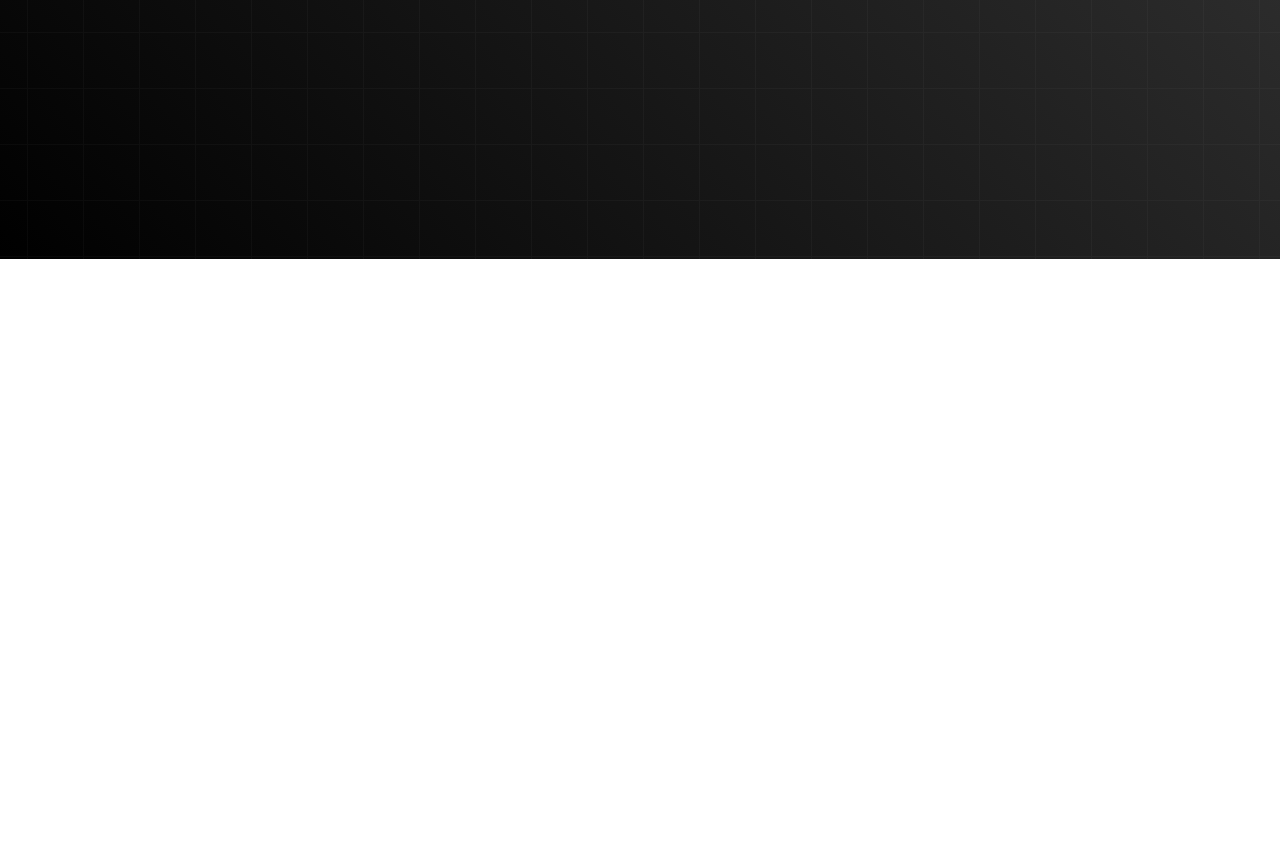
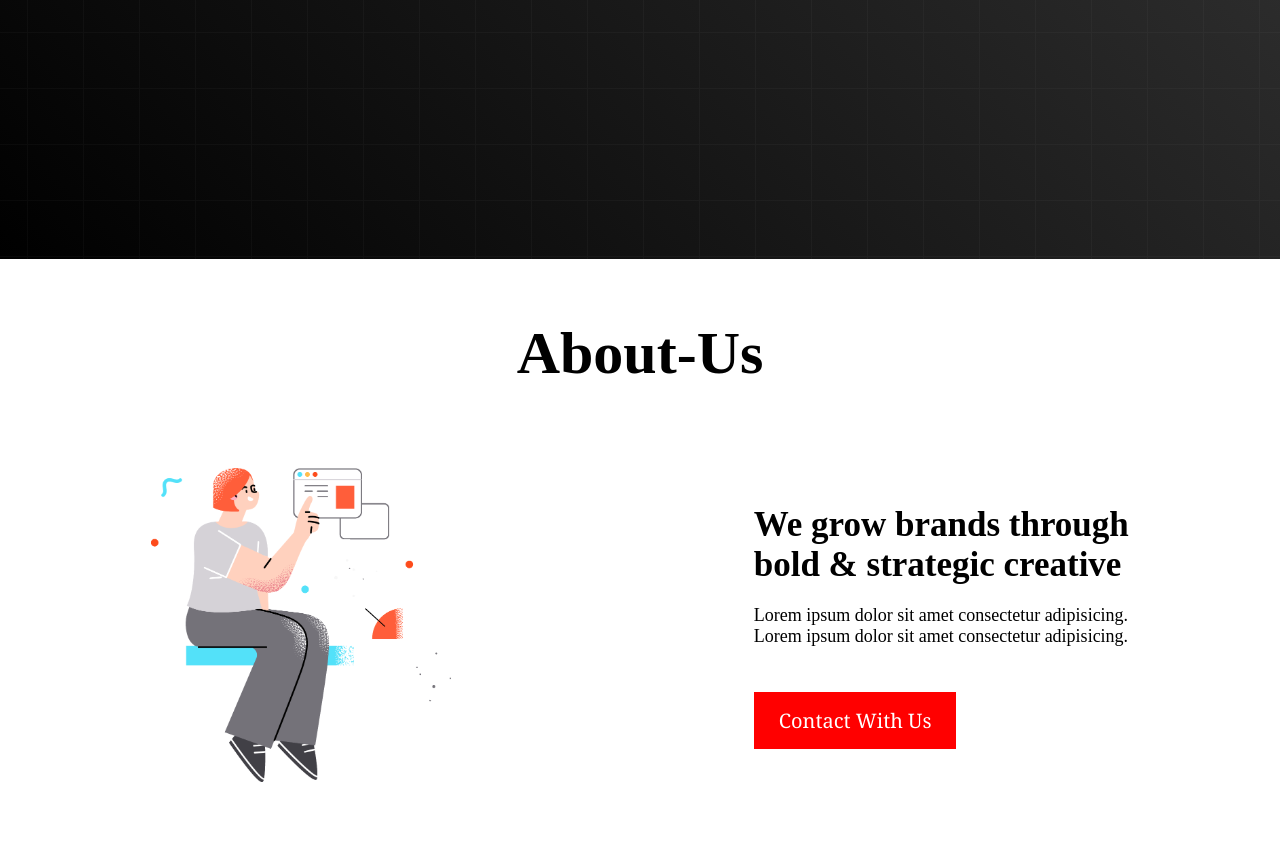
Before and after one commit to Sumaiyakhan322/project-1, a plain HTML site: page index.html in a window 1280 px wide. Shown: the part 612-1458 px from the top of the page. Before the commit the page ends 871 px from the top, so only its background shows below. Drawn offline with Linux system fonts and the light colour scheme.

Commit message:
added About us section

```diff
--- a/index.html
+++ b/index.html
@@ -50,6 +50,28 @@
             </div>
 
         </section>
+
+        <!-- about us section-->
+        <section>
+            <h1 class="banner-title title">About-Us</h1>
+            <div class="about-us-conatiner">
+                <div class="about-us-img">
+                 <img src="/images/section.png" class="banner-img"alt="">
+                </div>
+                <div class="about-us-title">
+                    <h1 class="about-us-title-h1">
+                        We grow brands through <br>
+                        bold & strategic creative
+                    </h1>
+                    <p class="about-us-description"> Lorem ipsum dolor sit amet consectetur adipisicing. <br>
+                        Lorem ipsum dolor sit amet consectetur adipisicing.</p>
+                        <button class="btn">
+                           Contact With Us
+                         </button>
+
+                </div>
+            </div>
+        </section>
     </main>
 </body>
 </html>
--- a/style.css
+++ b/style.css
@@ -56,6 +56,7 @@
   .banner-title{
     color: white;
     font-size: 60px;
+    margin-bottom: 20px;
   }
   .banner-description{
     color: white;
@@ -75,3 +76,26 @@
   .btn:hover{
     transform: translateY(40px);
   }
+  /* about-us */
+
+.about-us-conatiner{
+    display: flex;
+    align-items: center;
+    justify-content: space-around;
+    padding-bottom: 60px;
+
+}
+.title{
+    color: black;
+    text-align: center;
+    margin-bottom: 20px;
+    padding: 60px 0px;
+}
+.about-us-title-h1{
+    font-size: 35px;
+    margin-bottom: 20px;
+}
+.about-us-description{
+    margin-bottom: 20px;
+    font-size: 18px;
+}
```
